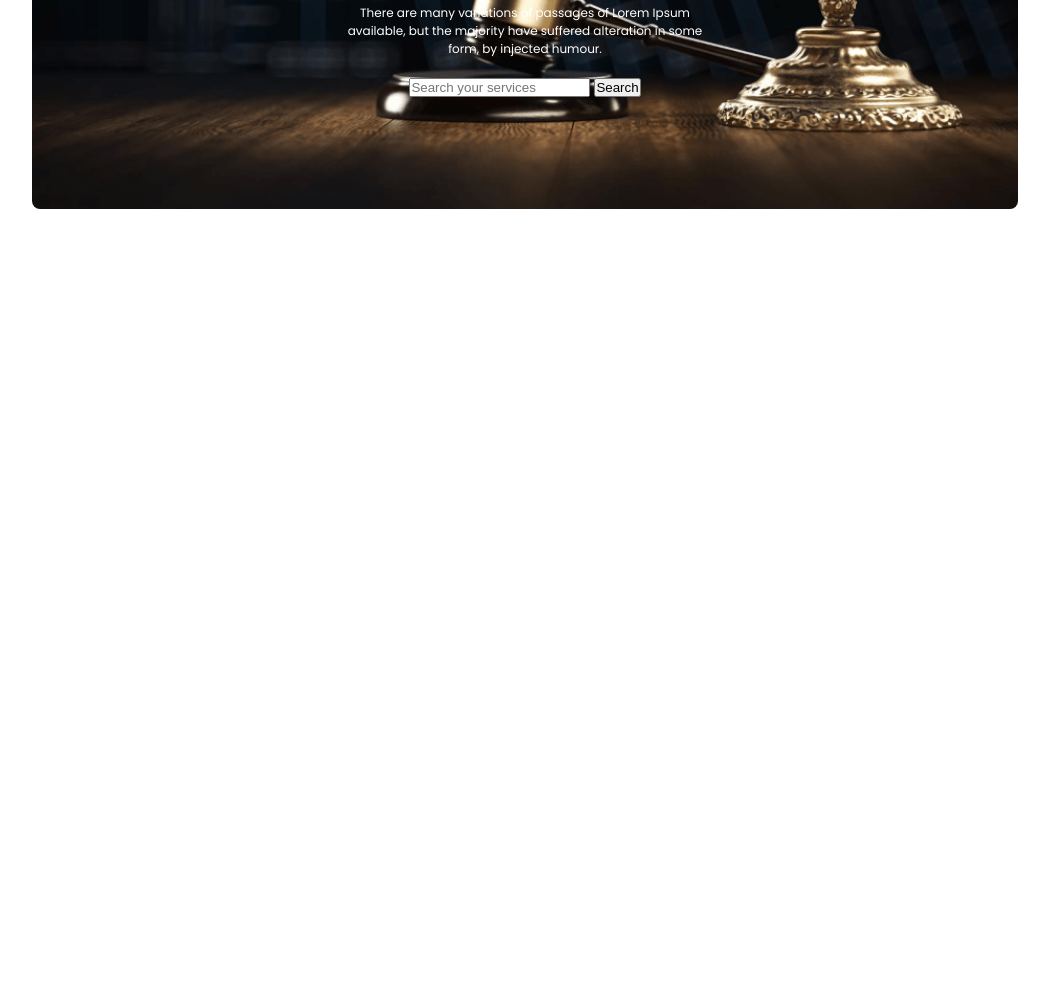
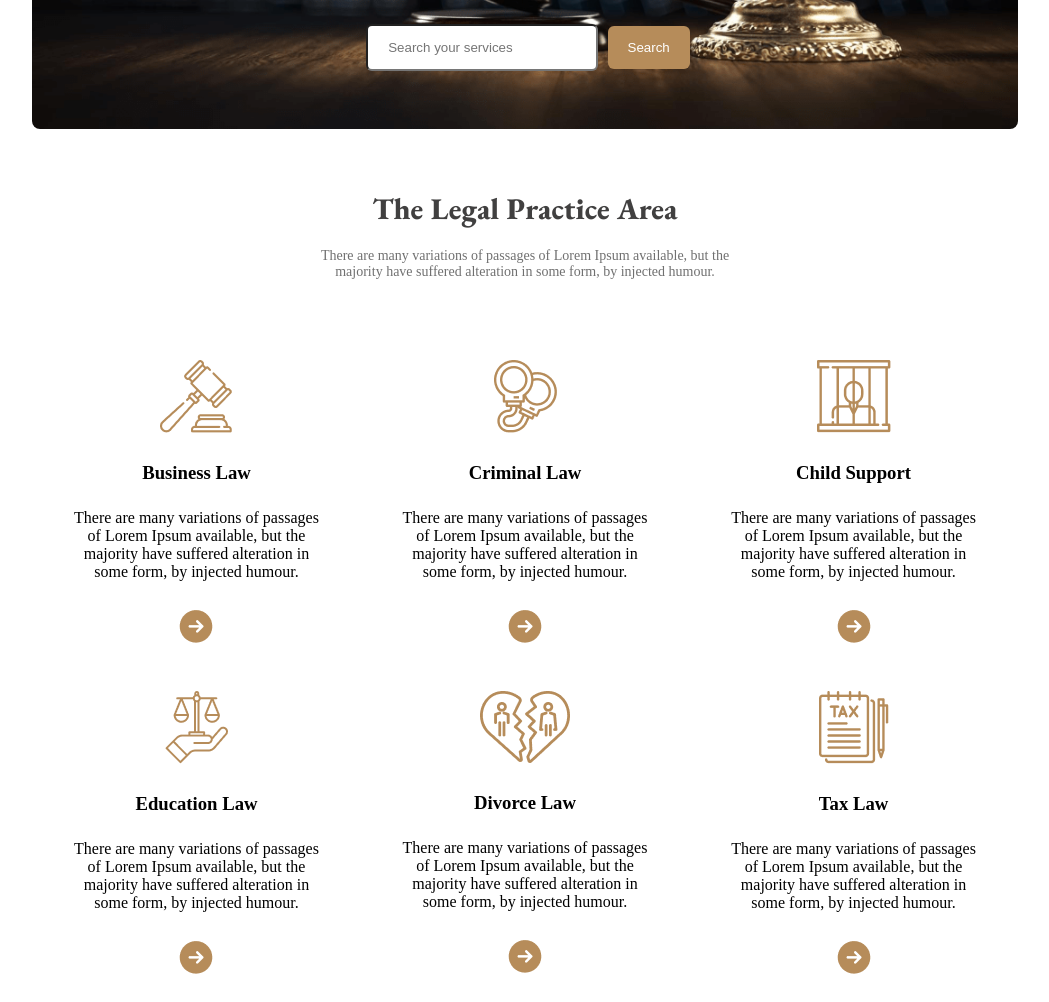
Before and after one commit to Robiul-Haque/Justice-html-css-responsive-template, a plain HTML site: page index.html in a window 1280 px wide. Shown: the part 523-1525 px from the top of the page, without its empty margins (115-1164 px from the left). Before the commit the page ends 800 px from the top, so only its background shows below. Drawn offline with nearby package versions, Linux system fonts and the light colour scheme.

Commit message:
make layout

```diff
--- a/index.html
+++ b/index.html
@@ -32,12 +32,66 @@
             <p class="hero-text poppins-regular">There are many variations of passages of Lorem Ipsum available, but the
                 majority have suffered alteration
                 in some form, by injected humour.</p>
-            <div>
+            <div class="hero-input-group">
                 <input type="text" placeholder="Search your services">
                 <input type="submit" value="Search">
             </div>
         </section>
     </header>
+
+    <!-- The Legal Practice Area Section -->
+    <section>
+        <div class="legal-practice-header">
+            <h2 class="lega_ractice_h2 eb-garamond">The Legal Practice Area</h2>
+            <p class="lega_ractice_txt">There are many variations of passages of Lorem Ipsum available, but the majority
+                have suffered alteration in
+                some form, by injected humour.</p>
+        </div>
+        <div class="grid-container">
+            <div>
+                <img src="./image/img-1.png" alt="img-1">
+                <h3 class="grid-item-h3">Business Law</h3>
+                <P class="grid-item-txt">There are many variations of passages of Lorem Ipsum available, but the majority have suffered
+                    alteration in some form, by injected humour.</P>
+                <i><img src="./image/right-img.png" alt="right-img"></i>
+            </div>
+            <div>
+                <img src="./image/img-2.png" alt="img-2">
+                <h3 class="grid-item-h3">Criminal Law</h3>
+                <P class="grid-item-txt">There are many variations of passages of Lorem Ipsum available, but the majority have suffered
+                    alteration in some form, by injected humour.</P>
+                <i><img src="./image/right-img.png" alt="right-img"></i>
+            </div>
+            <div>
+                <img src="./image/img-3.png" alt="img-3">
+                <h3 class="grid-item-h3">Child Support</h3>
+                <P class="grid-item-txt">There are many variations of passages of Lorem Ipsum available, but the majority have suffered
+                    alteration in some form, by injected humour.</P>
+                <i><img src="./image/right-img.png" alt="right-img"></i>
+            </div>
+            <div>
+                <img src="./image/img-4.png" alt="img-4">
+                <h3 class="grid-item-h3">Education Law</h3>
+                <P class="grid-item-txt">There are many variations of passages of Lorem Ipsum available, but the majority have suffered
+                    alteration in some form, by injected humour.</P>
+                <i><img src="./image/right-img.png" alt="right-img"></i>
+            </div>
+            <div>
+                <img src="./image/img-5.png" alt="img-5">
+                <h3 class="grid-item-h3">Divorce Law</h3>
+                <P class="grid-item-txt">There are many variations of passages of Lorem Ipsum available, but the majority have suffered
+                    alteration in some form, by injected humour.</P>
+                <i><img src="./image/right-img.png" alt="right-img"></i>
+            </div>
+            <div>
+                <img src="./image/img-6.png" alt="img-6">
+                <h3 class="grid-item-h3">Tax Law</h3>
+                <P class="grid-item-txt">There are many variations of passages of Lorem Ipsum available, but the majority have suffered
+                    alteration in some form, by injected humour.</P>
+                <i><img src="./image/right-img.png" alt="right-img"></i>
+            </div>
+        </div>
+    </section>
 </body>
 
 </html>
--- a/style.css
+++ b/style.css
@@ -89,7 +89,7 @@
     background-size: cover;
     background-position: center;
     background-repeat: no-repeat;
-    height: 72vh;
+    height: 62vh;
     width: 77%;
     margin: 20px auto;
     border-radius: 8px;
@@ -108,3 +108,61 @@
     font-size: 12px;
     margin: 20px 0;
 }
+
+.hero-input-group>input[type="text"] {
+    padding: 14px 20px;
+    border-radius: 6px;
+    width: 60%;
+    margin: 20px 6px;
+    outline: none;
+}
+
+.hero-input-group>input[type="submit"] {
+    padding: 14px 20px;
+    border: none;
+    border-radius: 6px;
+    background-color: #b68c5a;
+    color: white;
+    cursor: pointer;
+    border: none;
+}
+
+/* The Legal Practice Area */
+.legal-practice-header {
+    text-align: center;
+    width: 35%;
+    margin: 60px auto;
+}
+
+.lega_ractice_h2 {
+    font-size: 30px;
+    color: #414040;
+}
+
+.lega_ractice_txt {
+    font-size: 14px;
+    margin: 20px 0;
+    color: #707070;
+}
+
+.grid-container {
+    display: grid;
+    grid-template-columns: repeat(3, 1fr);
+    margin: 40px 0;
+    justify-items: center;
+    width: 77%;
+    margin: 0 auto;
+    text-align: center;
+}
+
+.grid-container>div {
+    padding: 20px 40px;
+}
+
+.grid-item-h3 {
+    margin: 25px 0;
+}
+
+.grid-item-txt {
+    margin-bottom: 25px;
+}
```
Also changed, not shown: image/Group 12.png (added), image/img-1.png (added), image/img-2.png (added), image/img-3.png (added), image/img-4.png (added), image/img-5.png (added), image/img-6.png (added), image/right-img.png (added).
